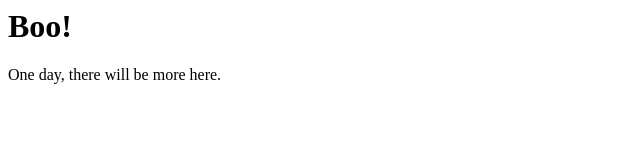
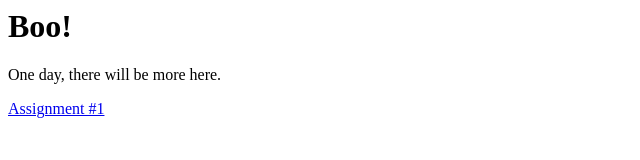
Before and after one commit to Y1rd/gamedev2024, a plain HTML site: page public/index.html in a window 1280 px wide. Shown: the whole page, without its empty margins (0-640 px from the left). Drawn offline with Linux system fonts and the light colour scheme.

Commit message:
add a link to the new page

```diff
--- a/public/index.html
+++ b/public/index.html
@@ -1,2 +1,3 @@
 <h1>Boo!</h1>
 <p>One day, there will be more here.</p>
+<a href="t1ao1basic.html">Assignment #1</a>
```
